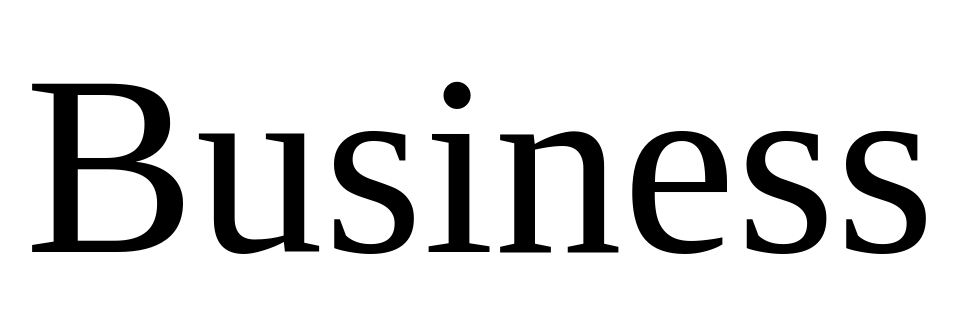
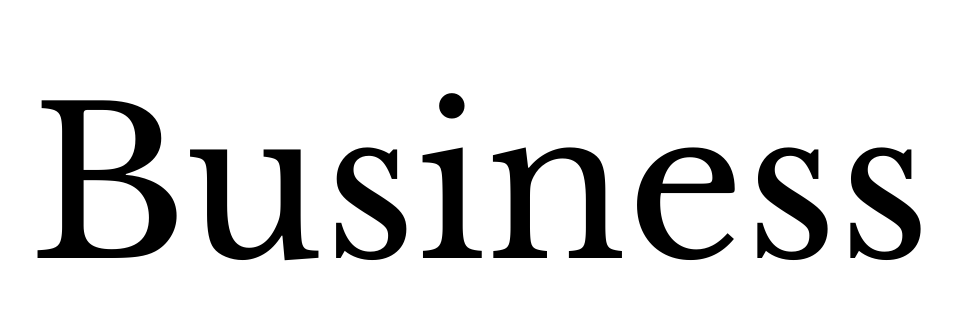
Before and after one commit to jingyufanclub/business, a plain HTML site: page index.html in a window 1280 px wide. Shown: the part 202-518 px from the top of the page, without its empty margins (160-1117 px from the left). Drawn offline with nearby package versions, Linux system fonts and the light colour scheme.

Commit message:
change font stle

```diff
--- a/css/index.css
+++ b/css/index.css
@@ -1,3 +1,5 @@
+@import url('https://fonts.googleapis.com/css?family=Libre+Baskerville');
+
 html {
   box-sizing: border-box;
   font-size: 100%;
@@ -8,16 +10,21 @@ html {
   box-sizing: inherit;
 }
 
+body {
+  font-family: 'Libre Baskerville', Helvetica, sans-serif;
+}
+
 main {
   display: flex;
   align-items: center;
   justify-content: center;
-  width: 90vw;
-  height: 90vh;
+  width: 95vw;
+  height: 95vh;
   margin: auto;
+  overflow: hidden;
 }
 
 .business {
-  font-size: 20vw;
+  font-size: 16vw;
   text-align: center;
 }
--- a/index.html
+++ b/index.html
@@ -11,7 +11,7 @@
   <body>
     <main>
       <div class="business">
-        <p>Business</p>
+        <p class="synonym">Business</p>
       </div>
     </main>
   </body>
```
